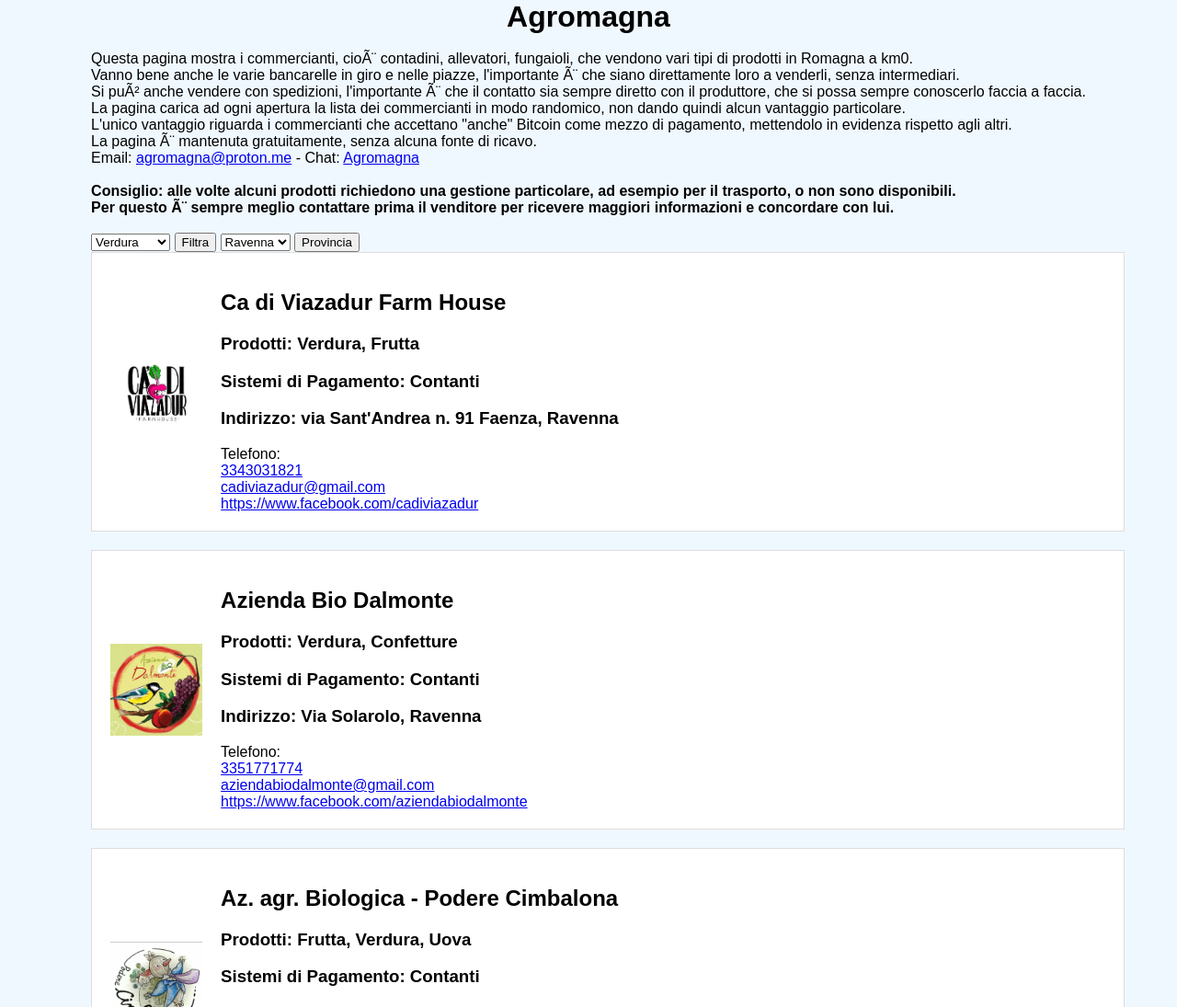
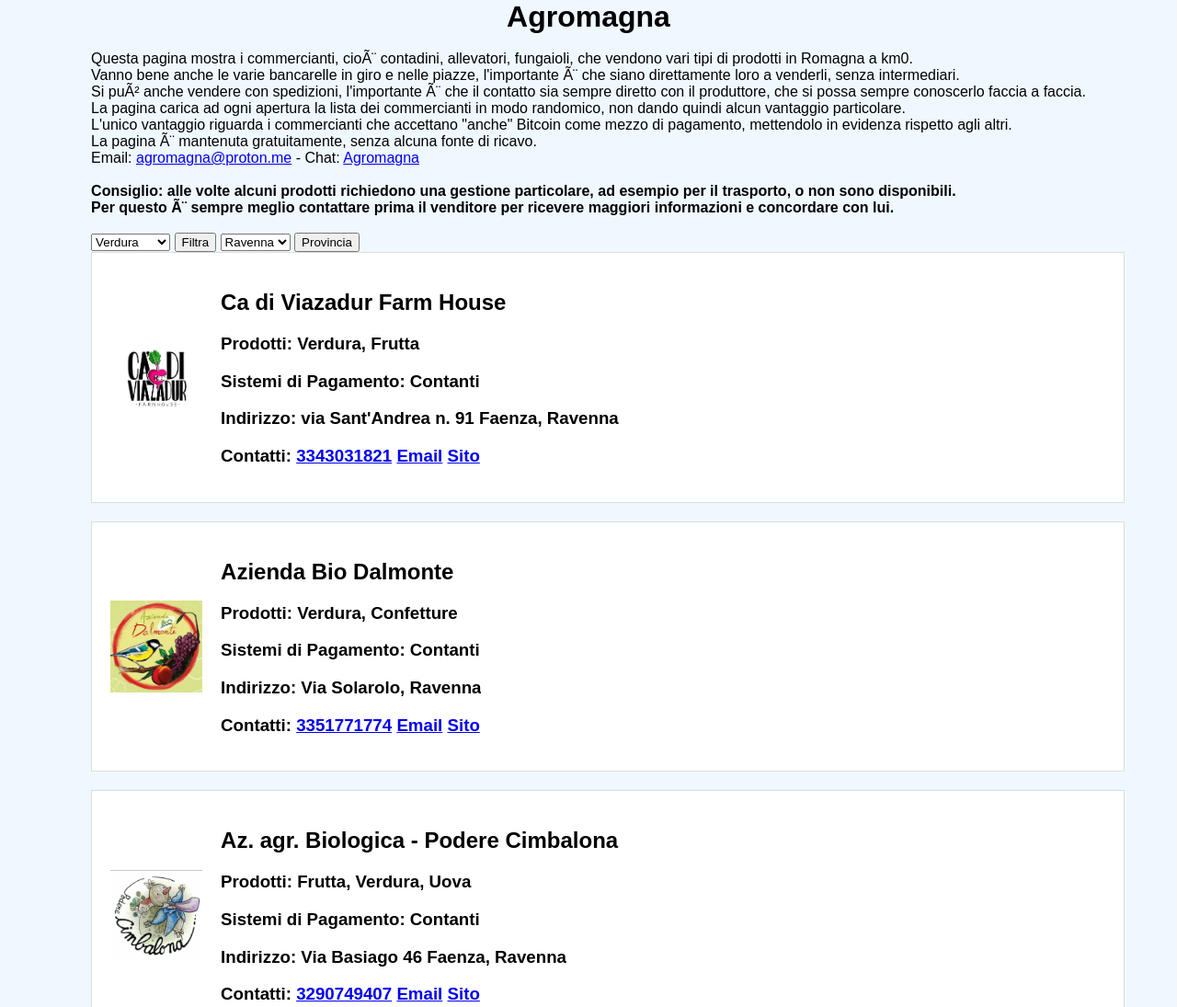
Before and after one commit to Rebus88/agromagna, a plain HTML site: page index.html in a window 1280 px wide. Shown: the top 1095 px of the page at 92% size. Drawn offline with Linux system fonts and the light colour scheme.

Commit message:
Visualizzazione contatti
i contatti vengono visualizzati su una riga sola
il telefono è visibile, mentre email e sito sono cliccabili

```diff
--- a/index.html
+++ b/index.html
@@ -178,57 +178,36 @@ s0.parentNode.insertBefore(s1,s0);
                 indirizzoH3.className = 'info';
                 infoDiv.appendChild(indirizzoH3);
 
-
-                //var contattiH3 = document.createElement('h3');
-                //contattiH3.textContent = 'Telefono: ' + commerciante.contatti.telefono;
-                //contattiH3.className = 'info';
-                //infoDiv.appendChild(contattiH3);
+                var contattiH3 = document.createElement('h3');
+                contattiH3.textContent = 'Contatti: ';
+                contattiH3.className = 'info';
+                infoDiv.appendChild(contattiH3);
 
                 if (commerciante.telefono !=="") {
-
-                    var telefonoText = document.createElement("span");
-                    telefonoText.setAttribute("class","sr-only");
-                    //telefonoText.className = 'info';
-                    telefonoText.textContent = "Telefono: ";
-
-
                     var telefonoLink = document.createElement('a');
-                    var createAText3 = document.createTextNode(commerciante.contatti.telefono);
                     telefonoLink.setAttribute('href', "tel:+39" + commerciante.contatti.telefono);
-                    telefonoLink.appendChild(createAText3);
-                    telefonoLink.className = 'info';
-                    telefonoLink.style.display = "block";
-
-                    infoDiv.appendChild(telefonoText);
-                    infoDiv.appendChild(telefonoLink);
+                    //telefonoLink.textContent = "Telefono";
+                    telefonoLink.textContent = commerciante.contatti.telefono;
+                    contattiH3.appendChild(telefonoLink);
+                    contattiH3.append(" ");
                 }
 
 
                 if (commerciante.email !=="") {
                     var emailLink = document.createElement('a');
-                    var createAText2 = document.createTextNode(commerciante.contatti.email);
                     emailLink.setAttribute('href', "mailto:" + commerciante.contatti.email);
-                    emailLink.appendChild(createAText2);
-                    emailLink.className = 'info';
-                    emailLink.style.display = "block";
-                    infoDiv.appendChild(emailLink);
+                    emailLink.textContent = "Email";
+                    contattiH3.appendChild(emailLink);
+                    contattiH3.append(" ");
                 }
 
                 if (commerciante.sito !== "") {
                     var sito = document.createElement('a');
-                    sito.style.display = "block";
-                    var createAText = document.createTextNode(commerciante.sito);
                     sito.setAttribute('href', commerciante.sito);
-                    sito.appendChild(createAText);
-                    sito.className = 'info';
+                    sito.textContent = "Sito";
                     infoDiv.appendChild(sito);
-        //getTheTableTag.appendChild(createA);
-
-
-                //var sitoH3 = document.createElement('h3');
-                //sitoH3.textContent = 'Sito: ' + commerciante.sito;
-                //sitoH3.className = 'info';
-                //infoDiv.appendChild(sitoH3);
+                    contattiH3.appendChild(sito);
+                    contattiH3.append(" ");
                 }
 
                 commercianteDiv.appendChild(infoDiv);
```
